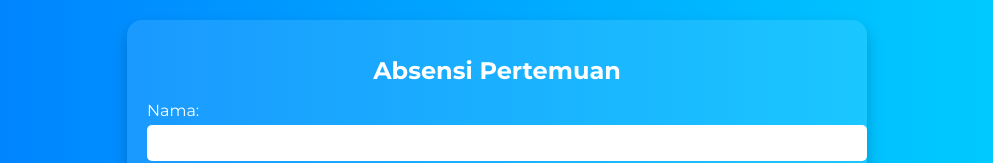
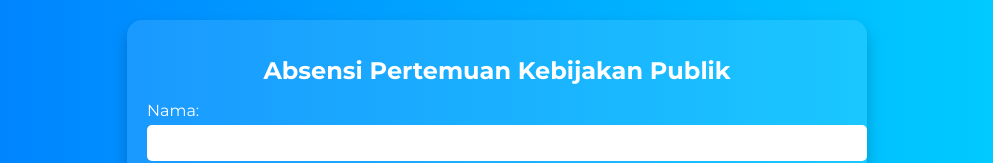
Before and after one commit to NatsssssP1/absennz, a plain HTML site: page index.html/index.html in a window 1280 px wide. Shown: the top 163 px of the page, without its empty margins (143-1136 px from the left). Drawn offline with Linux system fonts and the light colour scheme.

Commit message:
Update index.html

```diff
--- a/index.html/index.html
+++ b/index.html/index.html
@@ -3,7 +3,7 @@
 <head>
     <meta charset="UTF-8">
     <meta name="viewport" content="width=device-width, initial-scale=1.0">
-    <title>Form Absensi 16 Pertemuan</title>
+    <title>Form Absensi Kebijakan Publik</title>
     <link href="https://fonts.googleapis.com/css2?family=Montserrat:wght@400;700&display=swap" rel="stylesheet">
     <style>
         body {
@@ -105,7 +105,7 @@
 </head>
 <body>
     <div class="container">
-        <h1>Absensi Pertemuan</h1>
+        <h1>Absensi Pertemuan Kebijakan Publik</h1>
         <div class="form-group">
             <label for="nama">Nama:</label>
             <input type="text" id="nama" name="nama">
```
